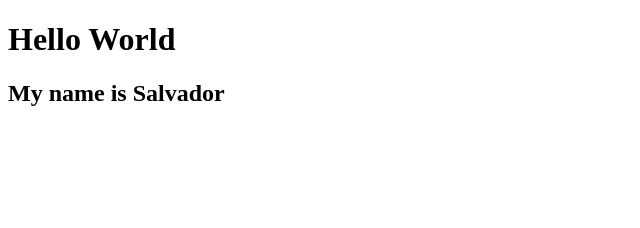
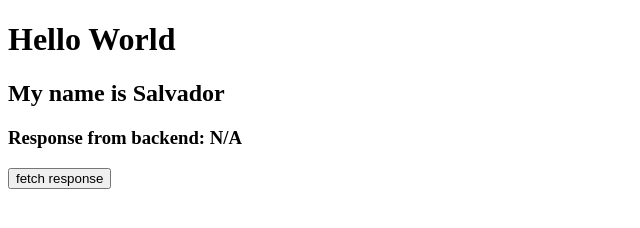
Before and after one commit to harukogaki/react-from-scratch, a React app: page / in a window 1280 px wide. Shown: the whole page, without its empty margins (0-640 px from the left). Built offline with nearby package versions, Linux system fonts and the light colour scheme.

Commit message:
Add fetch in root component to test front to backend

```diff
--- a/client/src/Root.js
+++ b/client/src/Root.js
@@ -1,8 +1,22 @@
-import React from "react"
+import React, { useState } from "react";
 
-export default ({name}) => (
+export default ({ name }) => {
+  const [response, setResponse] = useState("N/A");
+
+  return (
     <>
-        <h1>Hello World</h1>
-        <h2>My name is { name} </h2>
+      <h1>Hello World</h1>
+      <h2>My name is {name} </h2>
+      <h3>Response from backend: {response}</h3>
+      <button
+        onClick={() => {
+          fetch("http://localhost:3000/api/test")
+            .then(response => response.json())
+            .then(({ data }) => setResponse(data));
+        }}
+      >
+        fetch response
+      </button>
     </>
-);
+  );
+};
--- a/package.json
+++ b/package.json
@@ -3,7 +3,6 @@
   "version": "1.0.0",
   "description": "create a basic react application from scratch leveraging webpack",
   "main": "index.js",
-  "proxy": "http://localhost:3000",
   "scripts": {
     "start": "webpack-dev-server --open --config webpack.dev.js",
     "build": "webpack --config webpack.prod.js",
--- a/server/index.js
+++ b/server/index.js
@@ -2,7 +2,7 @@ const express = require('express');
 const app = express();
 
 app.get('/test', (req, res, next) => {
-    res.send("Hello")
+    res.send({ data: "Hello"})
 })
 
 // Serve the files on port 3000.
```
Also changed, not shown: dist/bundle.js (deleted), dist/index.html, 1 other file.
